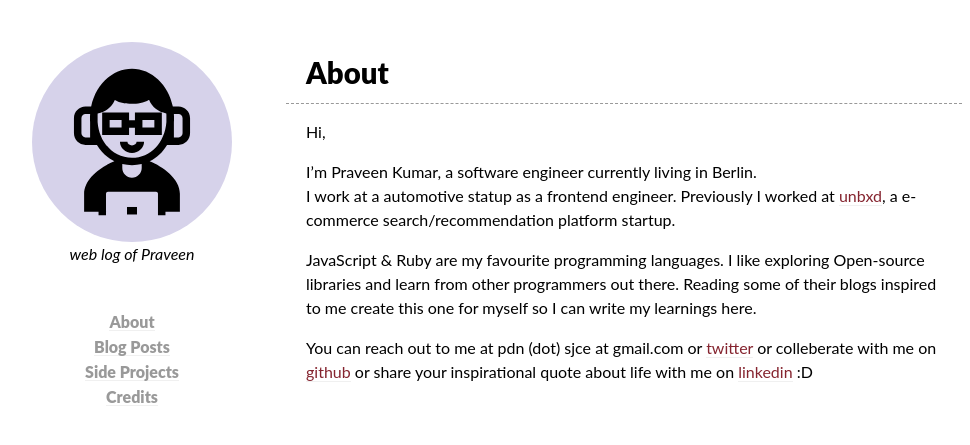
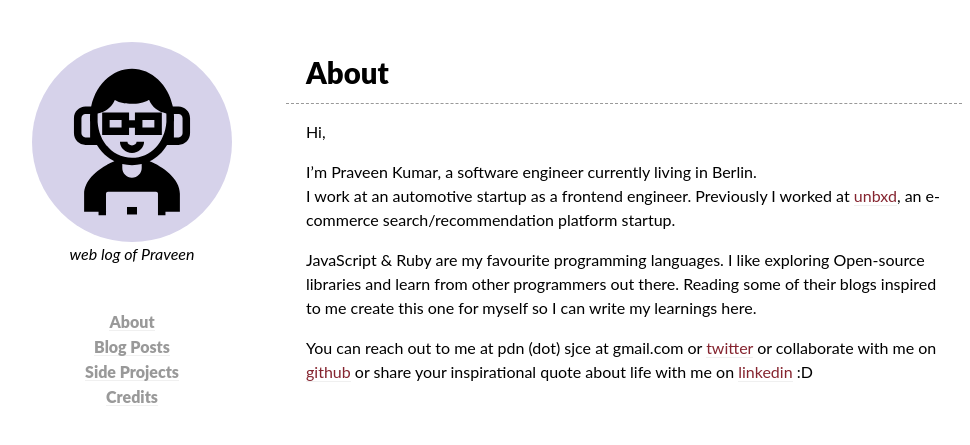
Before and after one commit to metapraveen/metapraveen.github.io, a Jekyll site: the page built from about/index.md, in a window 1280 px wide. Shown: the top 445 px of the page, without its empty margins (148-1118 px from the left). Built offline with Jekyll 4.4.1, drawn with Linux system fonts in a browser that asks for light colours.

Commit message:
fix typos :(

```diff
--- a/about/index.md
+++ b/about/index.md
@@ -6,13 +6,13 @@ layout: page
 Hi,
 
 I'm Praveen Kumar, a software engineer currently living in Berlin.
-I work at a automotive statup as a frontend engineer.
-Previously I worked at [unbxd][1], a e-commerce search/recommendation platform startup.
+I work at an automotive startup as a frontend engineer.
+Previously I worked at [unbxd][1], an e-commerce search/recommendation platform startup.
 
 JavaScript & Ruby are my favourite programming languages. I like exploring Open-source libraries and learn from other programmers out there. Reading some of their blogs inspired to me create this one for myself so I can write my learnings here.
 
 You can reach out to me at pdn (dot) sjce at gmail.com
- or [twitter][2] or colleberate with me on [github][3] or share your inspirational quote about life with me on [linkedin](https://www.linkedin.com/in/praveen612) :D
+ or [twitter][2] or collaborate with me on [github][3] or share your inspirational quote about life with me on [linkedin](https://www.linkedin.com/in/praveen612) :D
 
 
  [1]: http://www.unbxd.com/
```
